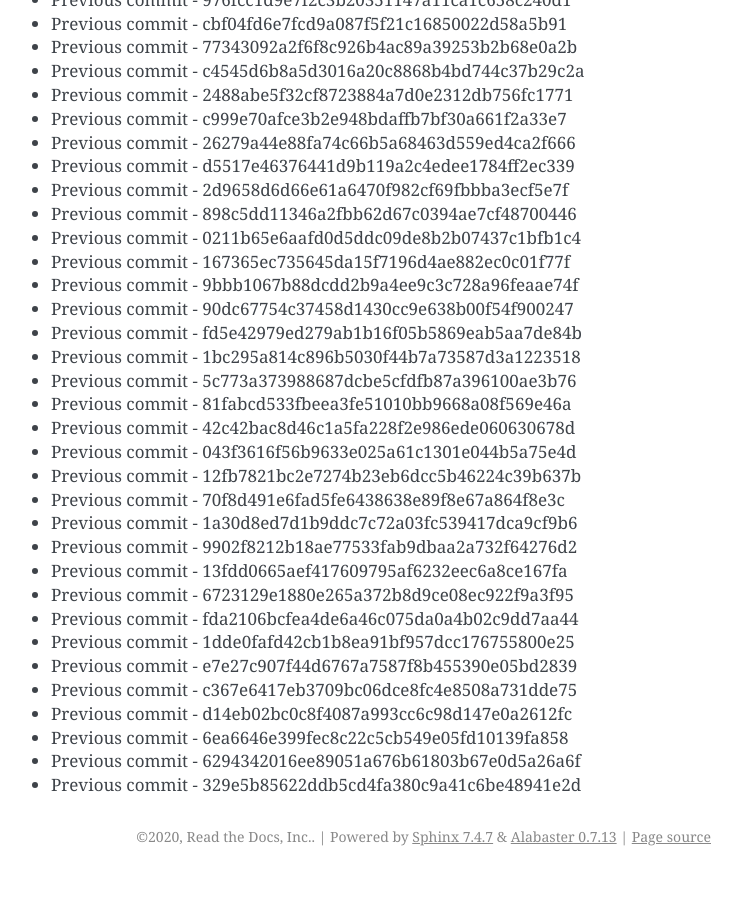
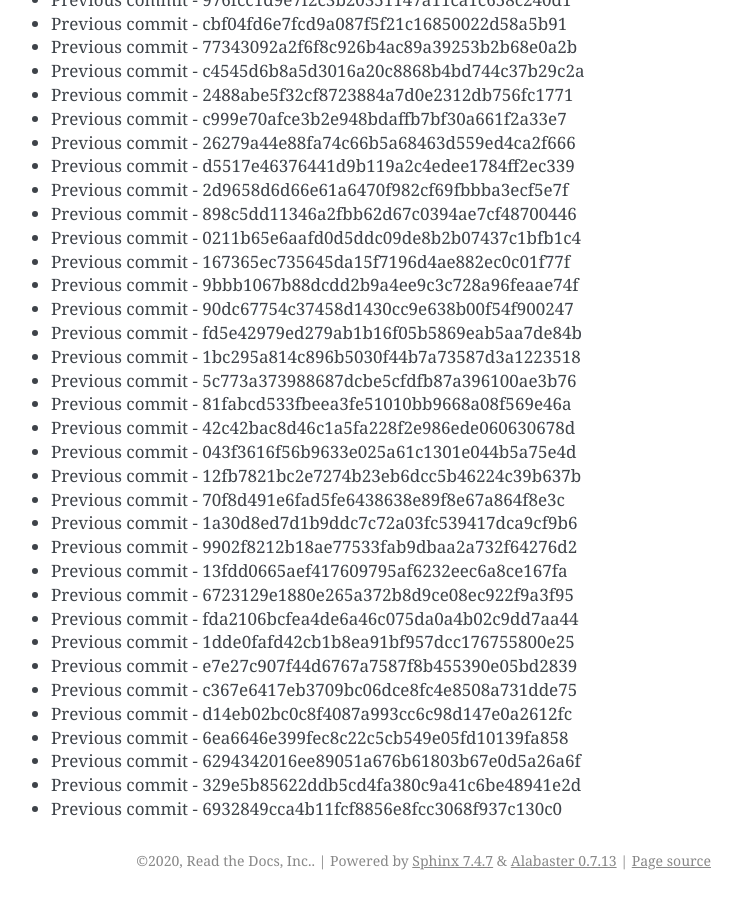
Before and after one commit to readthedocs/rtd-git-stresstest, a Sphinx documentation site: the page built from docs/updates.rst, in a window 1280 px wide and 900 px high, scrolled down 28498 px. Shown: the whole window, without its empty margins (399-1141 px from the left). Built offline with Sphinx 7.4.7, drawn with Linux system fonts in a browser that asks for light colours; before the commit the page ends 29374 px from its top, so only the background shows below that.

Commit message:
Generating commit from previous: 6932849cca4b11fcf8856e8fcc3068f937c130c0

```diff
--- a/docs/updates.rst
+++ b/docs/updates.rst
@@ -1229,3 +1229,4 @@ It can be tested for any performance characteristics.
 * Previous commit - 6ea6646e399fec8c22c5cb549e05fd10139fa858
 * Previous commit - 6294342016ee89051a676b61803b67e0d5a26a6f
 * Previous commit - 329e5b85622ddb5cd4fa380c9a41c6be48941e2d
+* Previous commit - 6932849cca4b11fcf8856e8fcc3068f937c130c0
```
